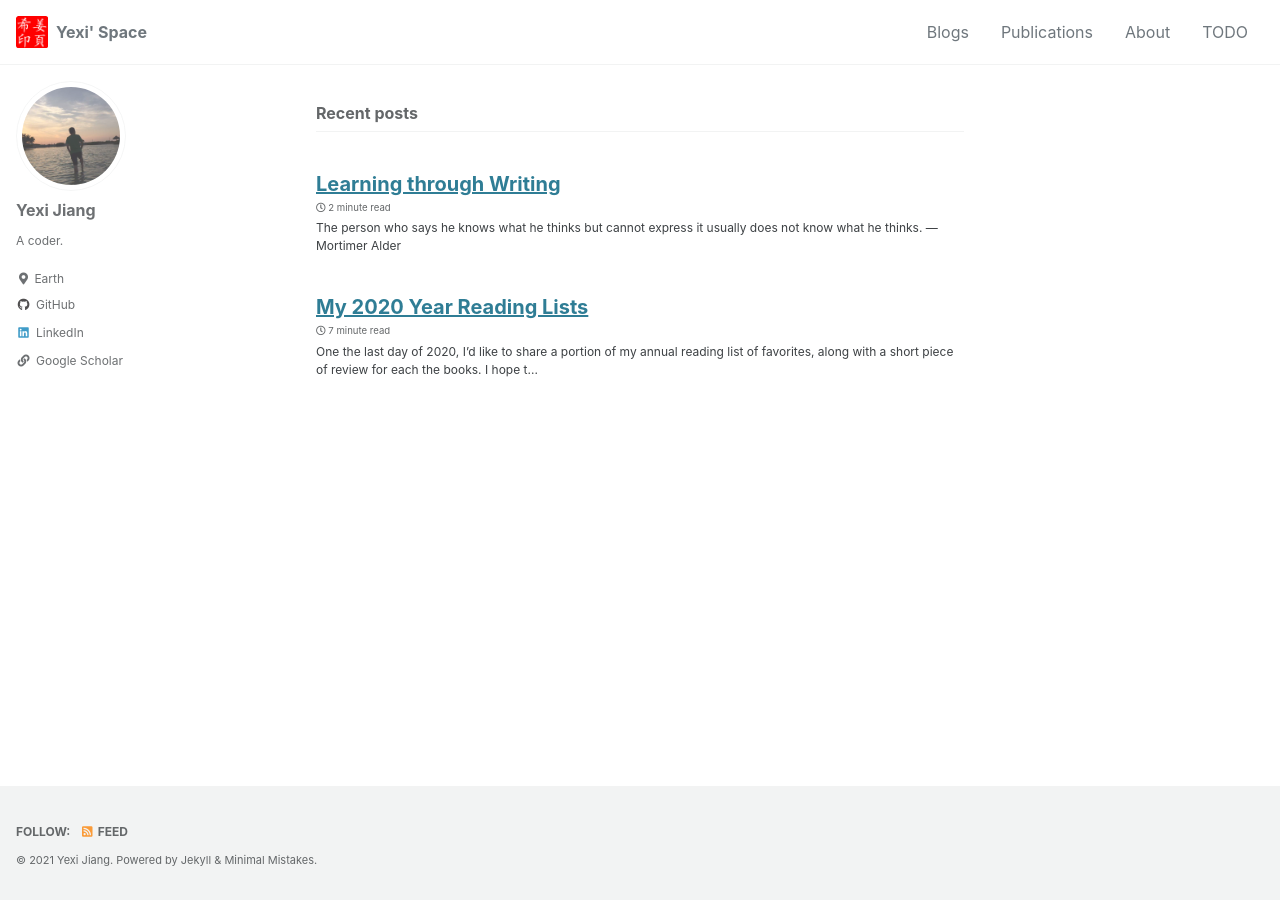
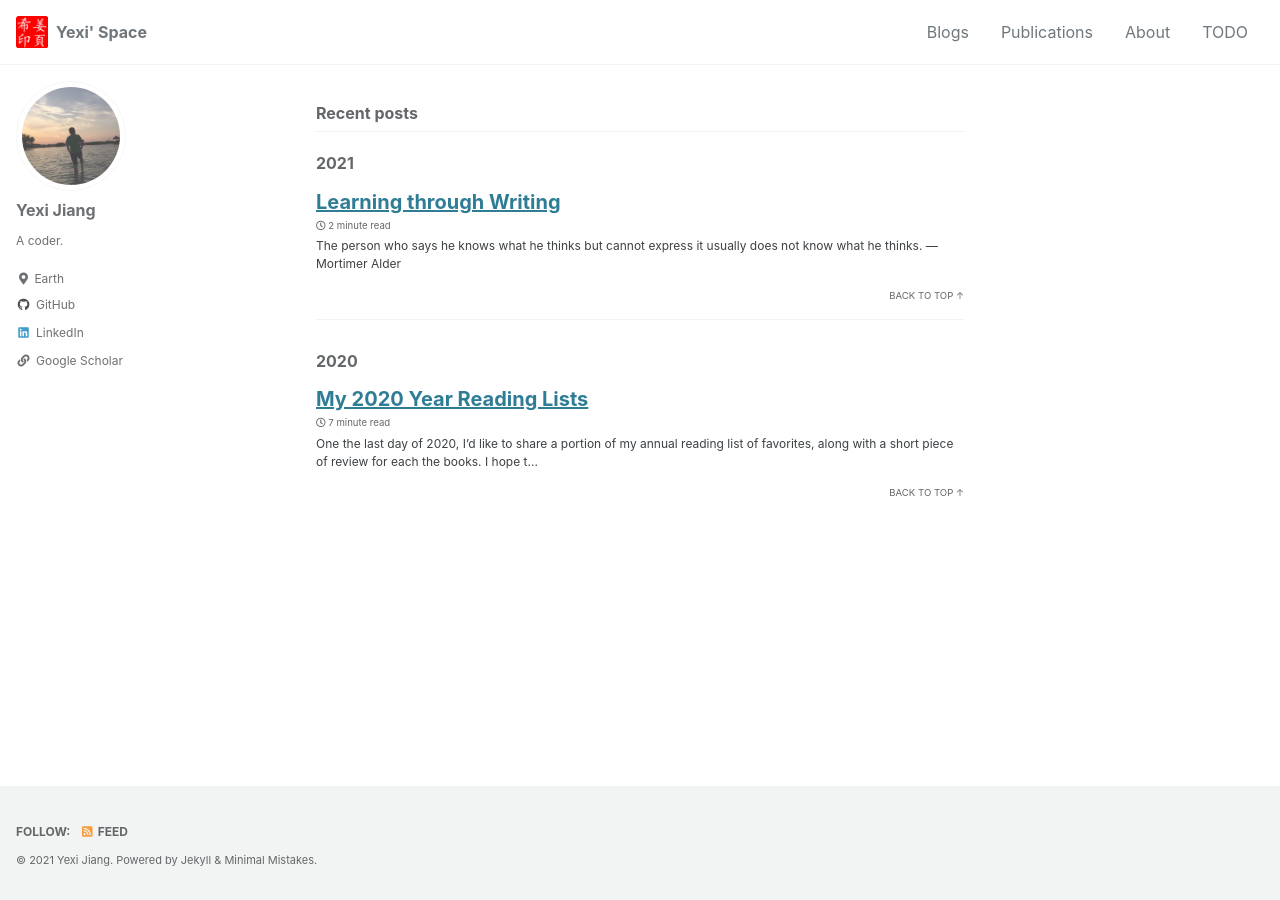
Before and after one commit to yxjiang/yxjiang.github.io, a Jekyll site: the page built from index.html, in a window 1280 px wide. Built offline with Jekyll 4.4.1, drawn with Linux system fonts in a browser that asks for light colours; cached includes are drawn as plain includes; the list of posts is cut into pages by our own code.

Commit message:
update homepage layout

```diff
--- a/_layouts/home.html
+++ b/_layouts/home.html
@@ -12,11 +12,17 @@ layout: archive
   {% assign posts = site.posts %}
 {% endif %}
 
-{% assign entries_layout = page.entries_layout | default: 'list' %}
-<div class="entries-{{ entries_layout }}">
-  {% for post in posts %}
-    {% include archive-single.html type=entries_layout %}
-  {% endfor %}
-</div>
+{% assign postsByYear = site.posts | where_exp: "item", "item.hidden != true" | group_by_exp: 'post', 'post.date | date: "%Y"' %}
+{% for year in postsByYear %}
+  <section id="{{ year.name }}" class="taxonomy__section">
+    <h2 class="archive__subtitle">{{ year.name }}</h2>
+    <div class="entries-{{ entries_layout }}">
+      {% for post in year.items %}
+        {% include archive-single.html type=entries_layout %}
+      {% endfor %}
+    </div>
+    <a href="#page-title" class="back-to-top">{{ site.data.ui-text[site.locale].back_to_top | default: 'Back to Top' }} &uarr;</a>
+  </section>
+{% endfor %}
 
 {% include paginator.html %}
```
